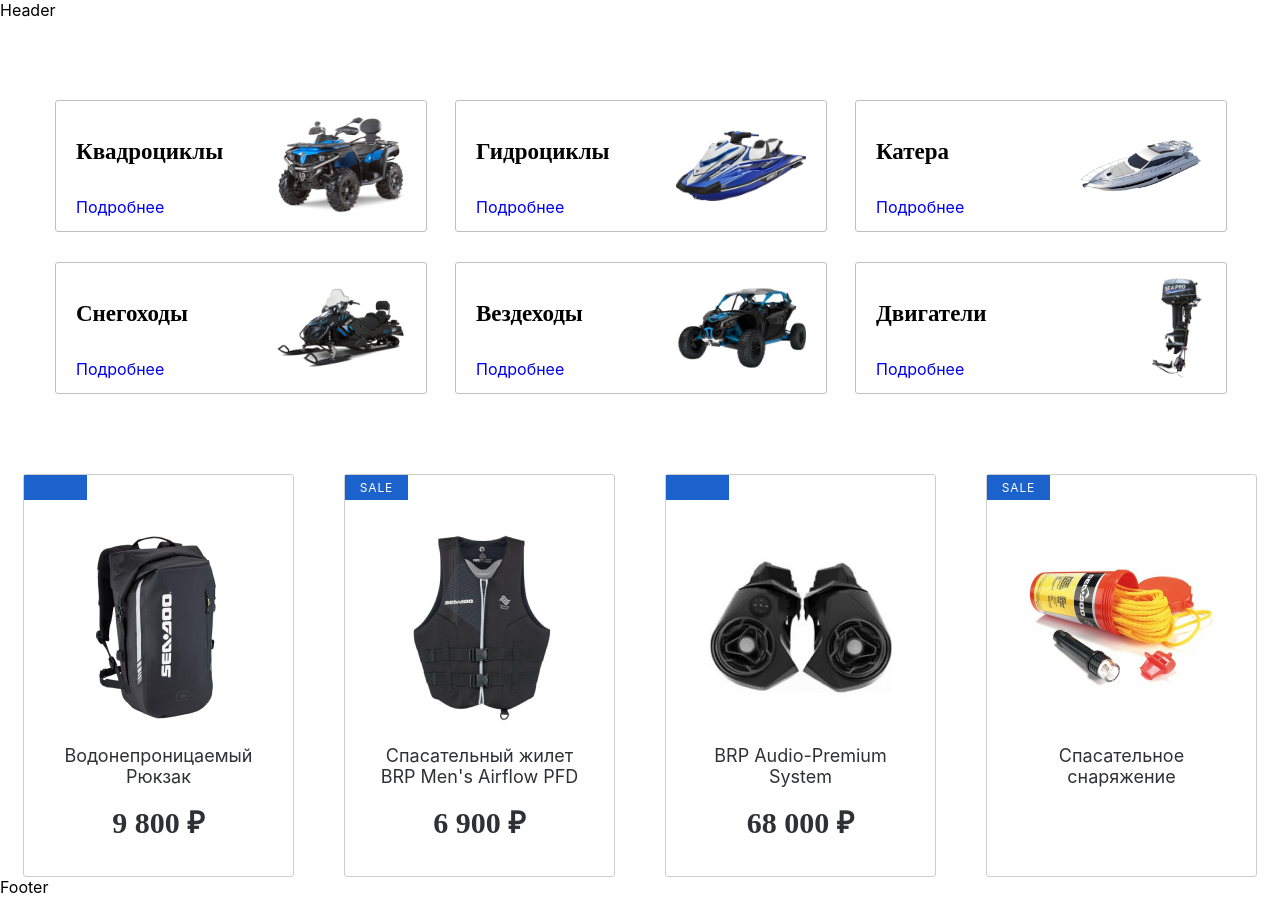
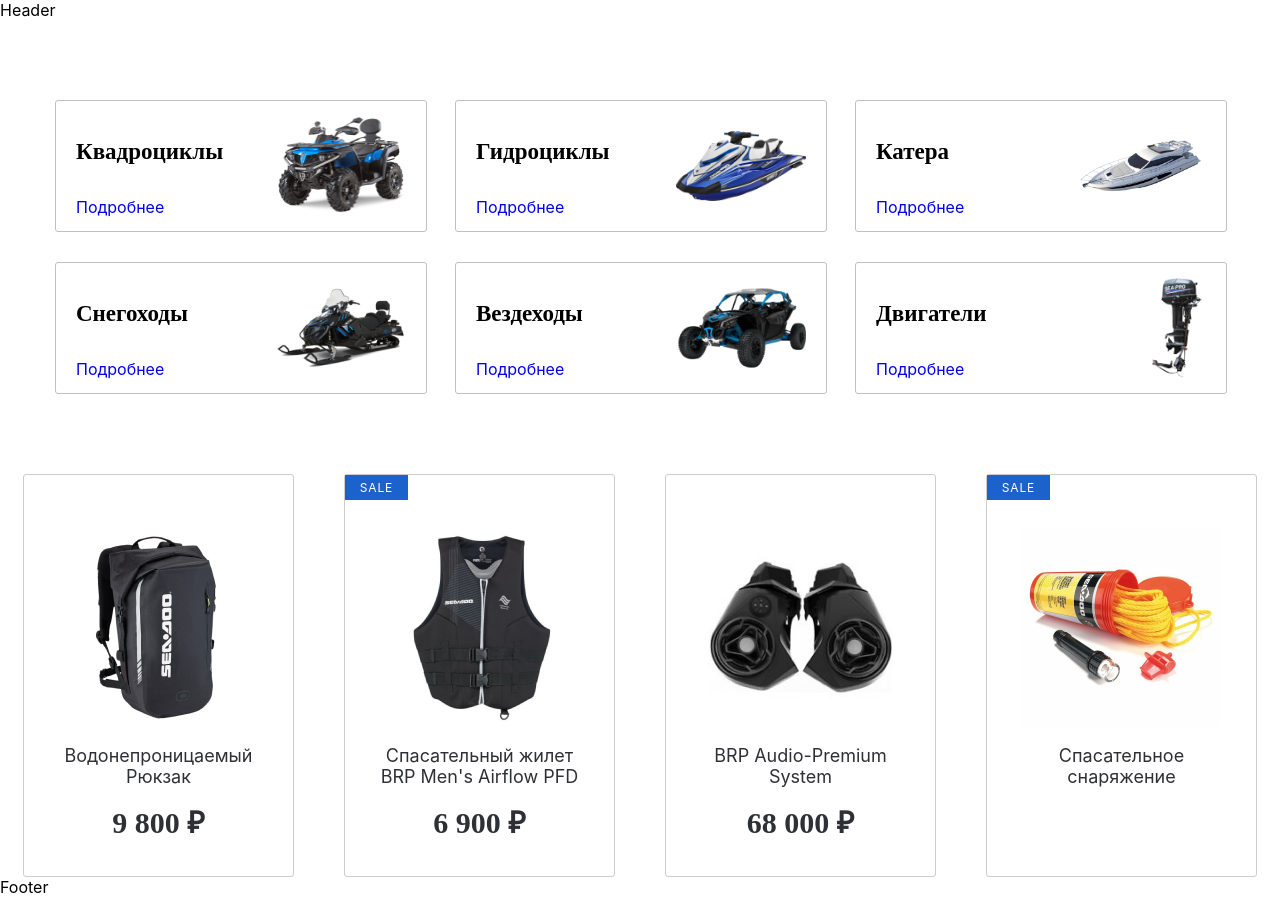
Before and after one commit to AndreiSokhan/Gidrotsikly-shops, a React (Create React App) app: page / in a window 1280 px wide. Built offline with nearby package versions, Linux system fonts and the light colour scheme.

Commit message:
add sale-label

```diff
--- a/src/components/content/cards-catalog/CardsCatalog.jsx
+++ b/src/components/content/cards-catalog/CardsCatalog.jsx
@@ -1,6 +1,5 @@
-import s from './CardsCatalog.module.scss'
+import s from './CardsCatalog.module.scss';
 import ProductCard from './product-card/ProductCard';
-
 import img1 from './../../../assets/image/ProductCard/cq5dam.web.768.png';
 import img2 from './../../../assets/image/ProductCard/55a4f760715a1.png';
 import img3 from './../../../assets/image/ProductCard/s-l225.png';
@@ -14,7 +13,7 @@
         img: img1,
         title:"Водонепроницаемый Рюкзак",
         span: "9 800 ₽",
-        label: "/"
+        label: null
     }
 
     const data2 = {
@@ -28,7 +27,7 @@
         img: img3,
         title:"BRP Audio-Premium System",
         span: "68 000 ₽",
-        label: "/"
+        label: null
     }
 
     const data4 = {
--- a/src/components/content/cards-catalog/product-card/ProductCard.jsx
+++ b/src/components/content/cards-catalog/product-card/ProductCard.jsx
@@ -1,5 +1,6 @@
 import s from './ProductCard.module.scss';
-import Label from './../../../common/Label'
+import Label from '../../../common/Label/Label';
+
 
 
 //комонента самой карточки товара
@@ -8,11 +9,10 @@
 
     return (
         <div className={s.ProductCard}>
-            <Label label={props.label}/>
+            {props.label ? <Label label={props.label}/> : null}
             <img className={s.ProductImg} src={props.img} alt="product-img" />
             <h3 className={s.ProductTitle}>{props.title}</h3>
             <span className={s.ProductDesc}>{props.span}</span>
-            <button className={s.ProductBtn}></button>
         </div>
     );
 }
```
Also changed, not shown: src/components/common/Label/Label.jsx (renamed from src/components/common/Label.jsx), src/components/common/Label/Label.module.scss (renamed from src/components/common/Label.module.scss).
